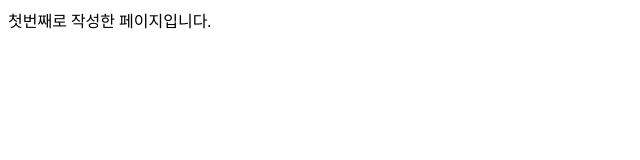
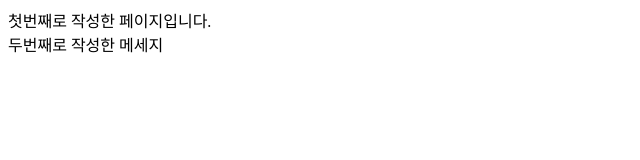
Before and after one commit to ArangLee/ArangLee.github.io, a plain HTML site: page index.html in a window 1280 px wide. Shown: the whole page, without its empty margins (0-640 px from the left). Drawn offline with Linux system fonts and the light colour scheme.

Commit message:
Update index.html

```diff
--- a/index.html
+++ b/index.html
@@ -4,6 +4,7 @@
 		<title>인덱스 페이지</title>
 	</head>
 	<body>
-		첫번째로 작성한 페이지입니다.
+		첫번째로 작성한 페이지입니다.<br>
+		두번째로 작성한 메세지
 	</body>
 </html>
```
